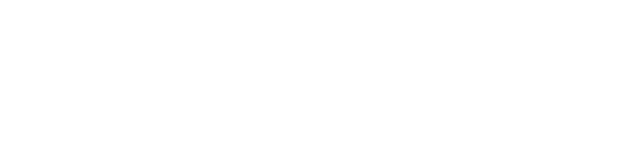
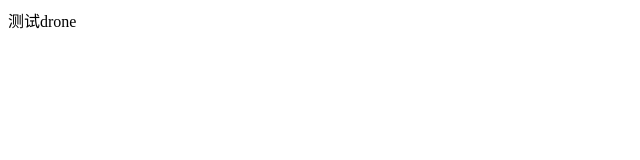
Before and after one commit to ggwork/drone-demo, a plain HTML site: page index.html in a window 1280 px wide. Shown: the full height of the page, 0-640 px from the left. Drawn offline with Linux system fonts and the light colour scheme.

Commit message:
修改drone.yml

```diff
--- a/index.html
+++ b/index.html
@@ -6,5 +6,7 @@
     <meta name="viewport" content="width=device-width, initial-scale=1.0" />
     <title>drone</title>
   </head>
-  <body></body>
+  <body>
+    测试drone
+  </body>
 </html>
```
Also changed, not shown: 4 other files.
